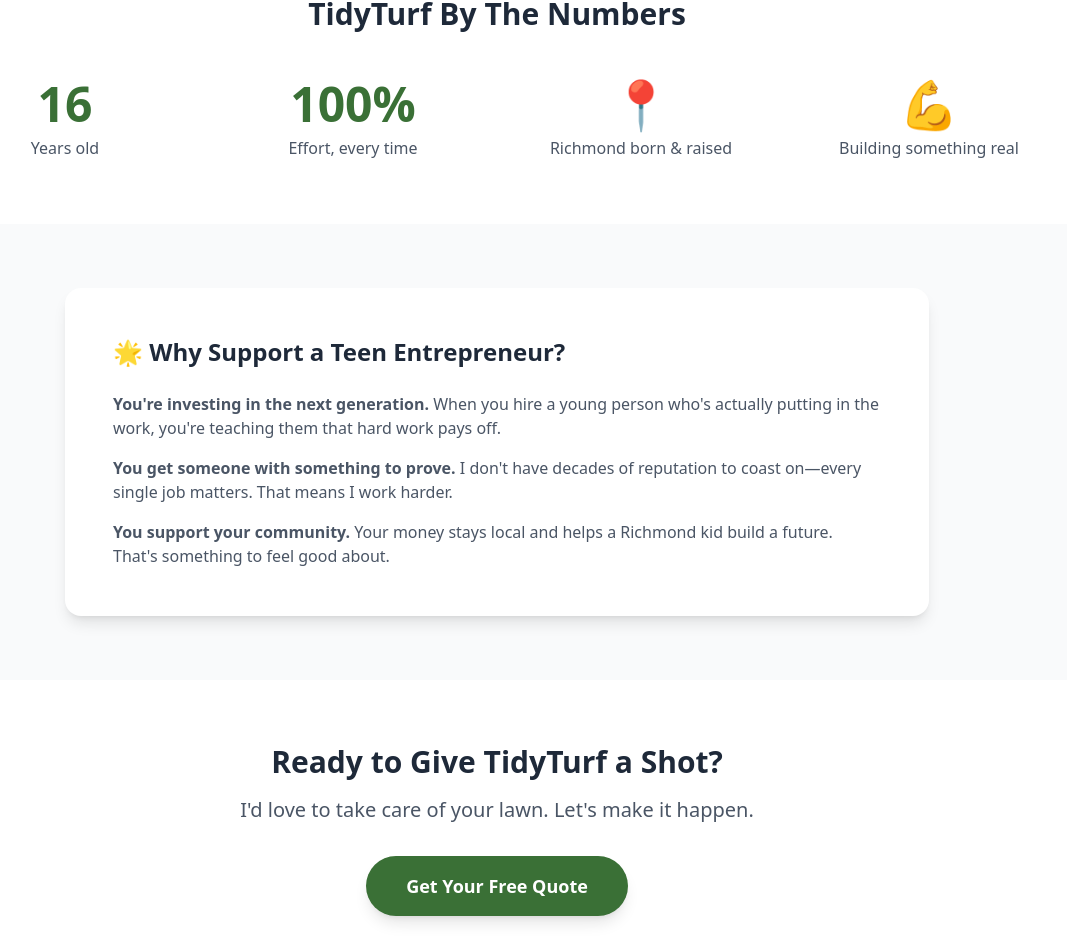
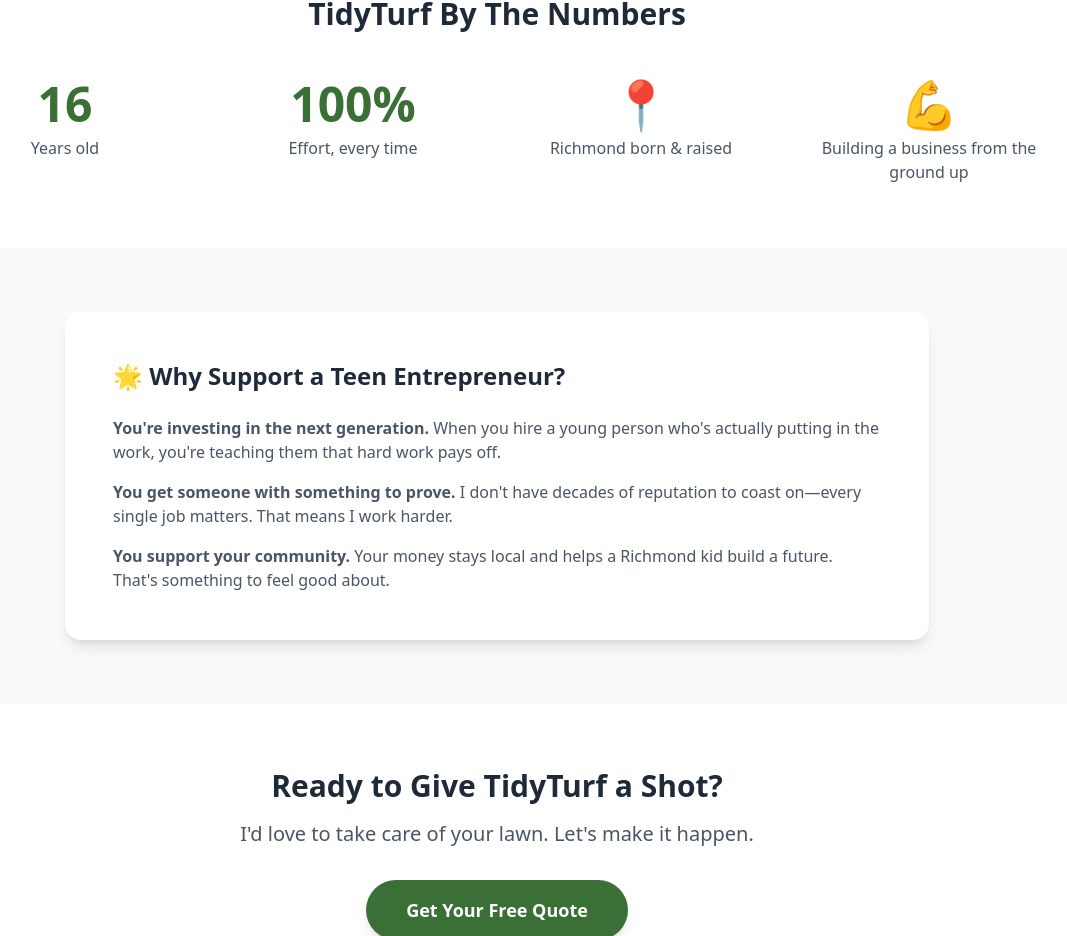
Before and after one commit to b00y0h/tidy-turfs-rva, a Next.js app: page /about in a window 1280 px wide. Shown: the part 1494-2430 px from the top of the page, without its empty margins (143-1210 px from the left). Built offline with nearby package versions, Linux system fonts and the light colour scheme.

Commit message:
fix: update text to better reflect Clayton's entrepreneurial journey

```diff
--- a/src/app/(frontend)/about/page.tsx
+++ b/src/app/(frontend)/about/page.tsx
@@ -149,7 +149,9 @@
             </div>
             <div>
               <div className="text-5xl font-bold text-brand mb-2">💪</div>
-              <div className="text-gray-600">Building something real</div>
+              <div className="text-gray-600">
+                Building a business from the ground up
+              </div>
             </div>
           </div>
         </div>
```
